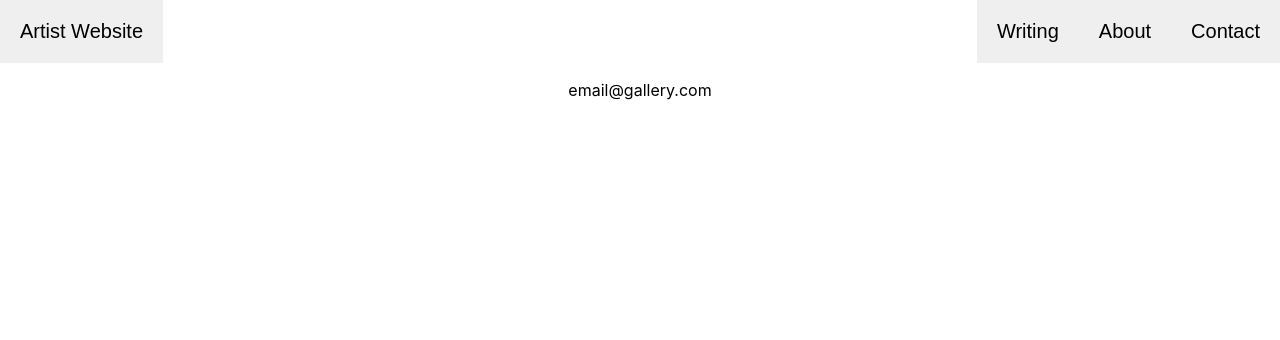
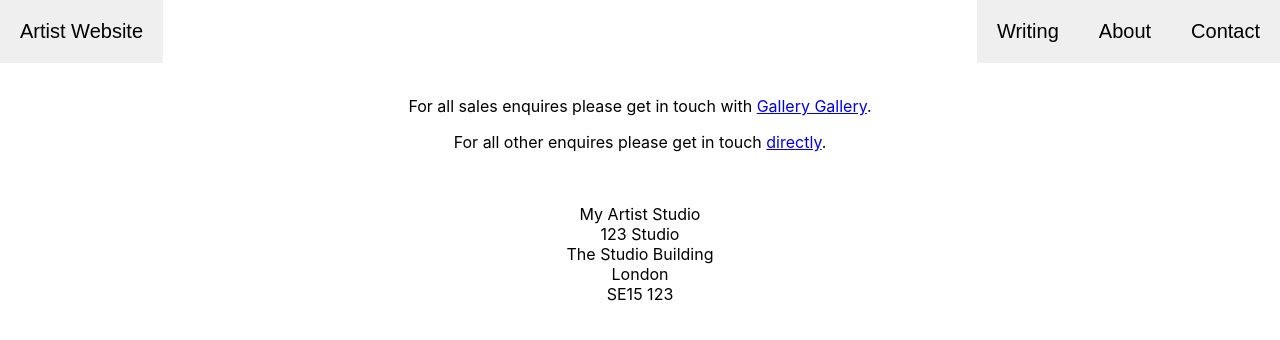
Before and after one commit to josephtownshend/portfolio-template, a React (Create React App) app: page / in a window 1280 px wide. Both pictures are taken after a click on the button "Contact". Shown: the top 340 px of the page. Built offline with nearby package versions, Linux system fonts and the light colour scheme.

Commit message:
setup: added enzyme to project

```diff
--- a/package.json
+++ b/package.json
@@ -3,6 +3,7 @@
   "version": "0.1.0",
   "private": true,
   "dependencies": {
+    "enzyme": "^3.10.0",
     "react": "^16.11.0",
     "react-dom": "^16.11.0",
     "react-scripts": "3.2.0"
--- a/src/components/Contact.js
+++ b/src/components/Contact.js
@@ -5,7 +5,22 @@ export default class Contact extends React.Component {
 
   render() {
     return(
-      <div>email@gallery.com</div>
+      <div>
+        <p className="BlockText">
+          For all sales enquires please get in touch with <a href = "mailto: info@gallery.com">Gallery Gallery</a>.
+        </p>
+        <p className="BlockText">
+          For all other enquires please get in touch <a href = "mailto: info@personal.com">directly</a>.
+        </p>
+        <br />
+        <p className="BlockText">
+          My Artist Studio <br />
+          123 Studio <br/>
+          The Studio Building<br/>
+          London<br/>
+          SE15 123
+        </p>
+      </div>
     )
   }
 }
```
Also changed, not shown: 1 other file (tests, documents, lock files or other folders).
